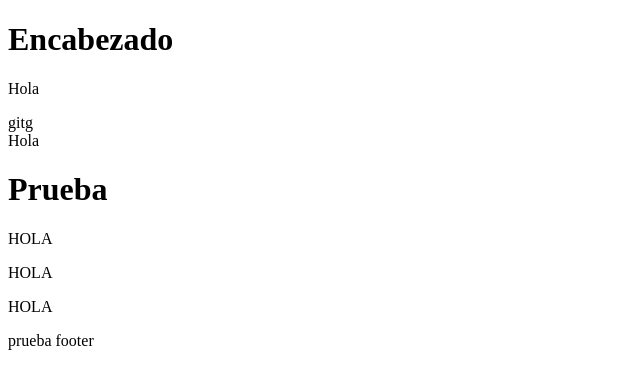
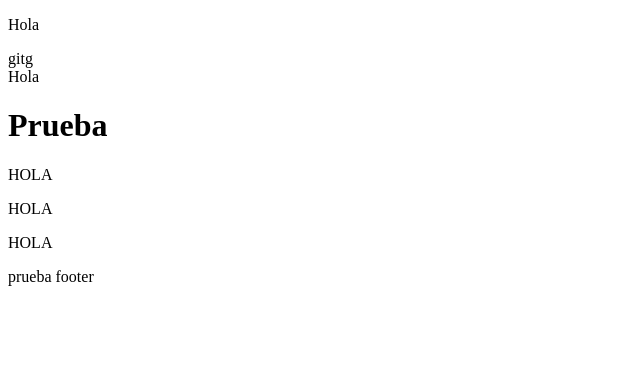
Before and after one commit to lguijarror/prueba_git, a plain HTML site: page index.html in a window 1280 px wide. Shown: the whole page, without its empty margins (0-640 px from the left). Drawn offline with Linux system fonts and the light colour scheme.

Commit message:
Revert "header"

```diff
--- a/index.html
+++ b/index.html
@@ -6,10 +6,6 @@
     <title>Document</title>
 </head>
 <body>
-
-    <header>
-        <h1>Encabezado</h1>
-    </header>
 
     <p>Hola</p>gitg
     <div class="frontend">Hola
```
